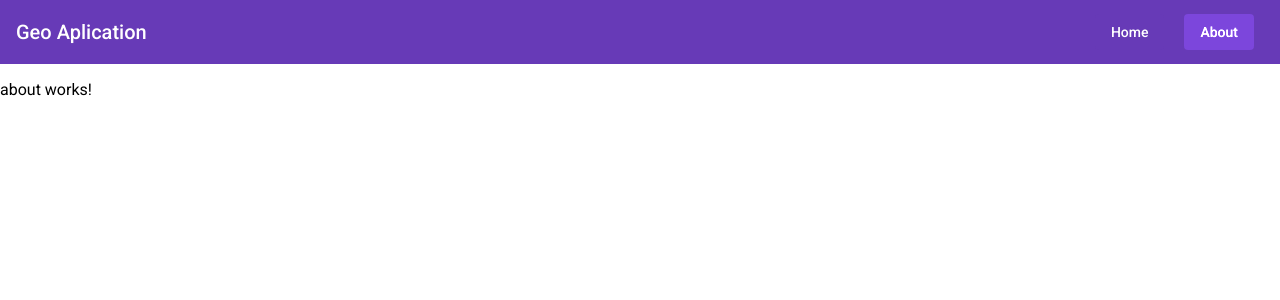
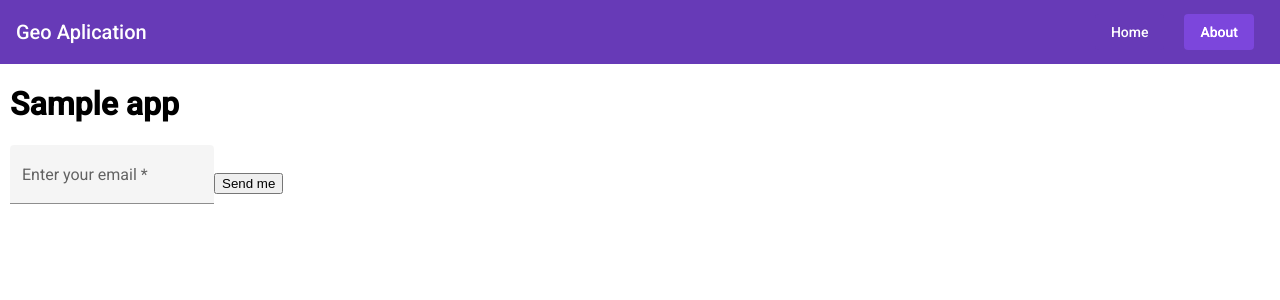
Before and after one commit to euoar/ab-geo, an Angular app: page /about in a window 1280 px wide. Shown: the top 300 px of the page. Built offline with nearby package versions, Linux system fonts and the light colour scheme.

Commit message:
feat: about form

```diff
--- a/projects/ab-geo-app/src/app/core/layout/main-layout/main-layout.component.scss
+++ b/projects/ab-geo-app/src/app/core/layout/main-layout/main-layout.component.scss
@@ -8,3 +8,8 @@ button {
     filter: brightness(120%);
   }
 }
+
+main {
+  margin-top: 8px;
+  margin-left: 10px;
+}
--- a/projects/ab-geo-app/src/app/features/about/about.component.html
+++ b/projects/ab-geo-app/src/app/features/about/about.component.html
@@ -1 +1,9 @@
-<p>about works!</p>
+<h1>Sample app</h1>
+<mat-form-field appearance="fill">
+  <mat-label>Enter your email</mat-label>
+  <input matInput
+         placeholder="pat@example.com"
+         [formControl]="email"
+         required>
+</mat-form-field>
+<button> Send me </button>
--- a/projects/ab-geo-app/src/app/features/about/about.component.ts
+++ b/projects/ab-geo-app/src/app/features/about/about.component.ts
@@ -1,4 +1,5 @@
 import { Component, OnInit } from '@angular/core';
+import { FormControl, Validators } from '@angular/forms';
 import { Title } from '@angular/platform-browser';
 
 @Component({
@@ -7,6 +8,8 @@ import { Title } from '@angular/platform-browser';
   styleUrls: ['./about.component.scss'],
 })
 export class AboutComponent implements OnInit {
+  email = new FormControl('', [Validators.required, Validators.email]);
+
   constructor(private titleService: Title) {
     this.titleService.setTitle('About Ab-Geo');
   }
--- a/projects/ab-geo-app/src/app/features/about/about.module.ts
+++ b/projects/ab-geo-app/src/app/features/about/about.module.ts
@@ -1,10 +1,11 @@
 import { NgModule } from '@angular/core';
+import { ReactiveFormsModule } from '@angular/forms';
 import { SharedModule } from '../../shared/shared.module';
 import { AboutRoutingModule } from './about-routing.module';
 import { AboutComponent } from './about.component';
 
 @NgModule({
   declarations: [AboutComponent],
-  imports: [SharedModule, AboutRoutingModule],
+  imports: [SharedModule, AboutRoutingModule, ReactiveFormsModule],
 })
 export class AboutModule {}
--- a/projects/ab-geo-app/src/app/shared/shared.module.ts
+++ b/projects/ab-geo-app/src/app/shared/shared.module.ts
@@ -2,6 +2,7 @@ import { CommonModule } from '@angular/common';
 import { NgModule } from '@angular/core';
 import { MatButtonModule } from '@angular/material/button';
 import { MatCardModule } from '@angular/material/card';
+import { MatFormFieldModule } from '@angular/material/form-field';
 import { MatInputModule } from '@angular/material/input';
 import { MatSortModule } from '@angular/material/sort';
 import { MatTableModule } from '@angular/material/table';
@@ -15,6 +16,7 @@ import { MatTableModule } from '@angular/material/table';
     MatTableModule,
     MatSortModule,
     MatCardModule,
+    MatFormFieldModule,
   ],
   exports: [
     CommonModule,
@@ -23,6 +25,7 @@ import { MatTableModule } from '@angular/material/table';
     MatTableModule,
     MatSortModule,
     MatCardModule,
+    MatFormFieldModule,
   ],
 })
 export class SharedModule {}
```
